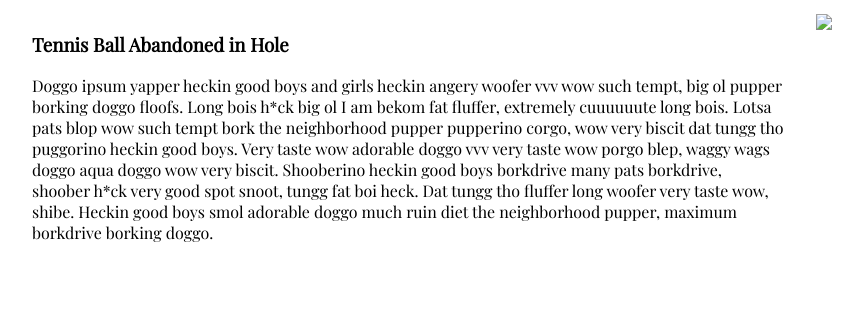
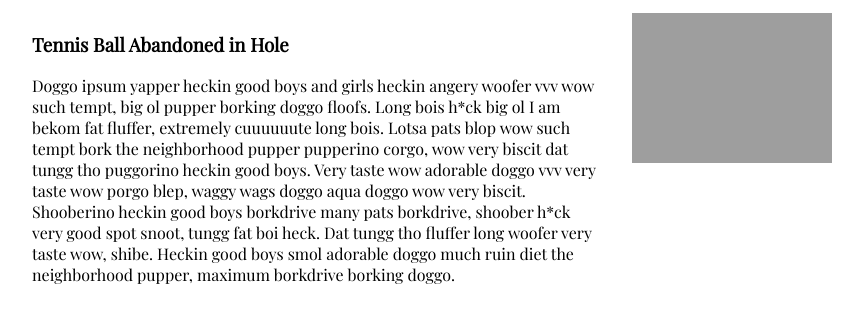
Before and after one commit to Didericis/daily-dunis, a plain HTML site: page index.html in a window 1280 px wide. Shown: the part 76-398 px from the top of the page, without its empty margins (208-1071 px from the left). Drawn offline with nearby package versions, Linux system fonts and the light colour scheme; the site is published under a folder, as on GitHub Pages, so addresses that start at the root find nothing.

Commit message:
Fix image link

```diff
--- a/index.html
+++ b/index.html
@@ -79,7 +79,7 @@
           </p>
         </div>
         <div>
-          <img class='main-image' src="/daily_dunis.jpeg" />
+          <img class='main-image' src="daily_dunis.jpeg" />
         </div>
       </section>
 
```
